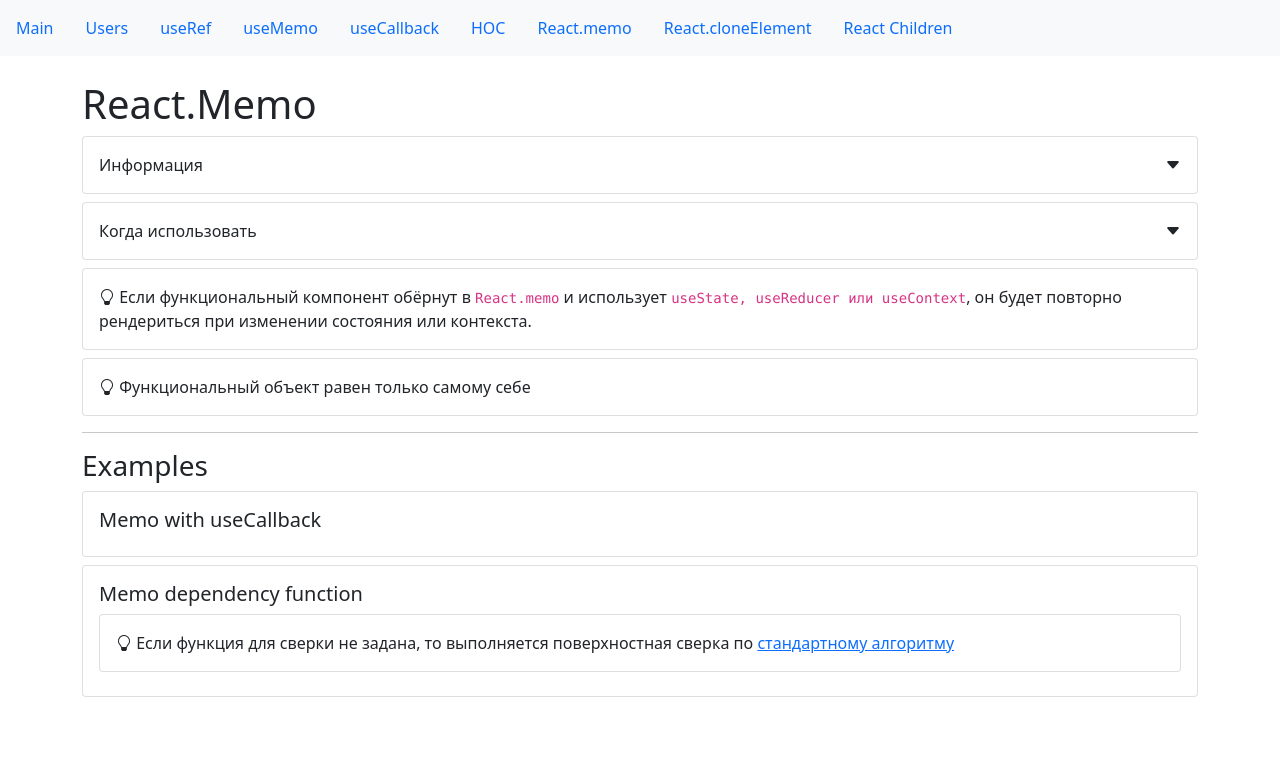
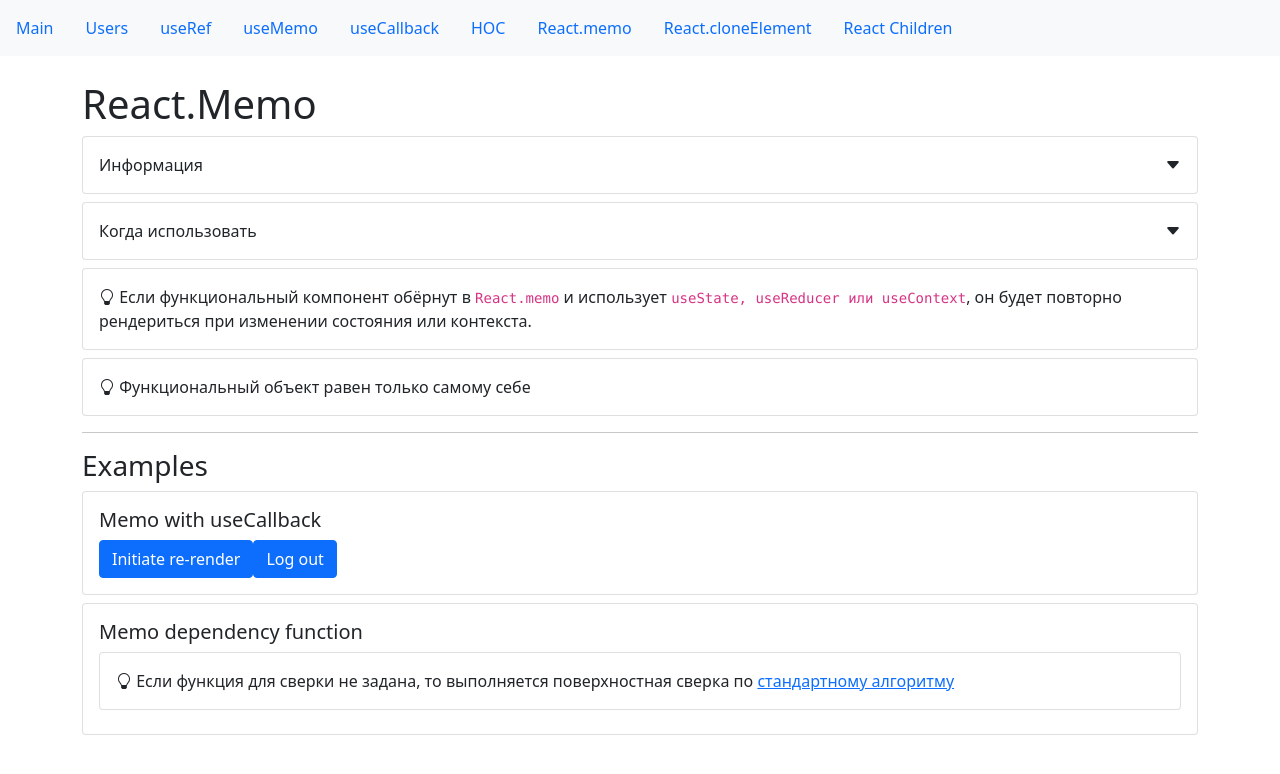
Before and after one commit to Dmitry27Zh/react-hooks, a React (Create React App) app: page /memo in a window 1280 px wide. Shown: the top 774 px of the page. Built offline with nearby package versions, Linux system fonts and the light colour scheme.

Commit message:
memoWithUseCallbackExample

```diff
--- a/src/app/components/examples/memo/memoWithUseCallbackExample.jsx
+++ b/src/app/components/examples/memo/memoWithUseCallbackExample.jsx
@@ -1,5 +1,39 @@
+import React, { useCallback, useEffect, useState } from "react";
+import PropTypes from "prop-types";
+
+const LogOutButton = ({ onLogOut }) => {
+    useEffect(() => {
+        console.log("render!");
+    });
+    console.log("rerere");
+    return <button className="btn btn-primary" onClick={onLogOut}>Log out</button>;
+};
+
+LogOutButton.propTypes = {
+    onLogOut: PropTypes.func
+};
+
+const areEqual = (prevProps, nextProps) => {
+    if (prevProps.onLogOut === nextProps.onLogOut) {
+        return true;
+    } else {
+        return false;
+    }
+};
+
+const MemoizedLogOutButton = React.memo(LogOutButton, areEqual);
+
 const MemoWithUseCallbackExample = (props) => {
-    return null;
+    const [someState, setSomeState] = useState(false);
+    const handleLogOut = useCallback(() => {
+        localStorage.removeItem("auth");
+        console.log("log out");
+    }, []);
+
+    return <>
+        <button className="btn btn-primary" onClick={() => setSomeState(!someState)}>Initiate re-render</button>
+        <MemoizedLogOutButton onLogOut={handleLogOut}/>
+    </>;
 };
 
 export default MemoWithUseCallbackExample;
```
